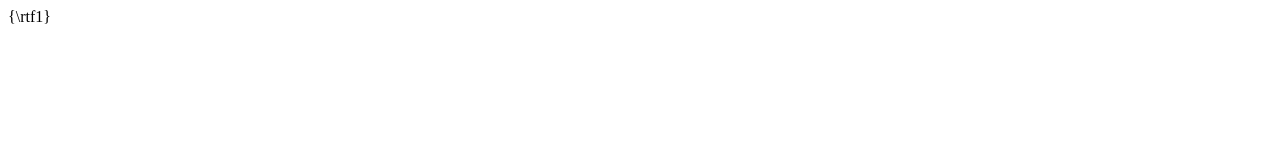
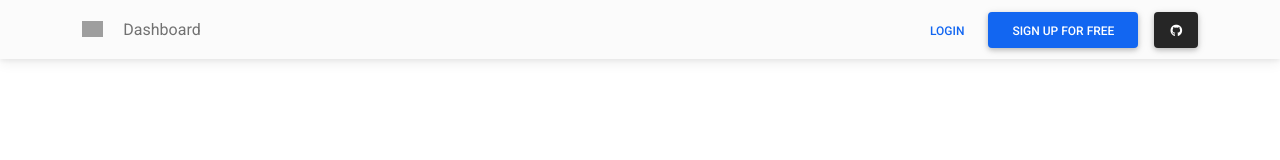
Before and after one commit to samueldsweb/clinicalasermedico, a plain HTML site: page index.html in a window 1280 px wide. Drawn offline with nearby package versions, Linux system fonts and the light colour scheme; grey boxes are pictures that could not be loaded.

Commit message:
Update index.html
Se crea estructura y se agregan CDN de mdbootstrap.

```diff
--- a/index.html
+++ b/index.html
@@ -1 +1,69 @@
-{\rtf1}
+<!DOCTYPE html>
+<html lang="en">
+
+<head>
+    <meta charset="UTF-8">
+    <meta http-equiv="X-UA-Compatible" content="IE=edge">
+    <meta name="viewport" content="width=device-width, initial-scale=1.0">
+    <title>Clínica Láser Médico</title>
+    <!-- Font Awesome -->
+    <link href="https://cdnjs.cloudflare.com/ajax/libs/font-awesome/5.15.1/css/all.min.css" rel="stylesheet" />
+    <!-- Google Fonts -->
+    <link href="https://fonts.googleapis.com/css?family=Roboto:300,400,500,700&display=swap" rel="stylesheet" />
+    <!-- MDB -->
+    <link href="https://cdnjs.cloudflare.com/ajax/libs/mdb-ui-kit/3.6.0/mdb.min.css" rel="stylesheet" />
+</head>
+
+<body>
+    <!-- Navbar -->
+    <nav class="navbar navbar-expand-lg navbar-light bg-light">
+        <!-- Container wrapper -->
+        <div class="container">
+            <!-- Navbar brand -->
+            <a class="navbar-brand me-2" href="https://mdbgo.com/">
+                <img src="https://mdbootstrap.com/img/logo/mdb-transaprent-noshadows.png" height="16" alt=""
+                    loading="lazy" style="margin-top: -1px;" />
+            </a>
+
+            <!-- Toggle button -->
+            <button class="navbar-toggler" type="button" data-mdb-toggle="collapse"
+                data-mdb-target="#navbarButtonsExample" aria-controls="navbarButtonsExample" aria-expanded="false"
+                aria-label="Toggle navigation">
+                <i class="fas fa-bars"></i>
+            </button>
+
+            <!-- Collapsible wrapper -->
+            <div class="collapse navbar-collapse" id="navbarButtonsExample">
+                <!-- Left links -->
+                <ul class="navbar-nav me-auto mb-2 mb-lg-0">
+                    <li class="nav-item">
+                        <a class="nav-link" href="#">Dashboard</a>
+                    </li>
+                </ul>
+                <!-- Left links -->
+
+                <div class="d-flex align-items-center">
+                    <button type="button" class="btn btn-link px-3 me-2">
+                        Login
+                    </button>
+                    <button type="button" class="btn btn-primary me-3">
+                        Sign up for free
+                    </button>
+                    <a class="btn btn-dark px-3" href="https://github.com/mdbootstrap/mdb-ui-kit" role="button"><i
+                            class="fab fa-github"></i></a>
+                </div>
+            </div>
+            <!-- Collapsible wrapper -->
+        </div>
+        <!-- Container wrapper -->
+    </nav>
+    <!-- Navbar -->
+    <div class="container">
+
+    </div>
+
+    <!-- MDB -->
+    <script type="text/javascript" src="https://cdnjs.cloudflare.com/ajax/libs/mdb-ui-kit/3.6.0/mdb.min.js"></script>
+</body>
+
+</html>
```
